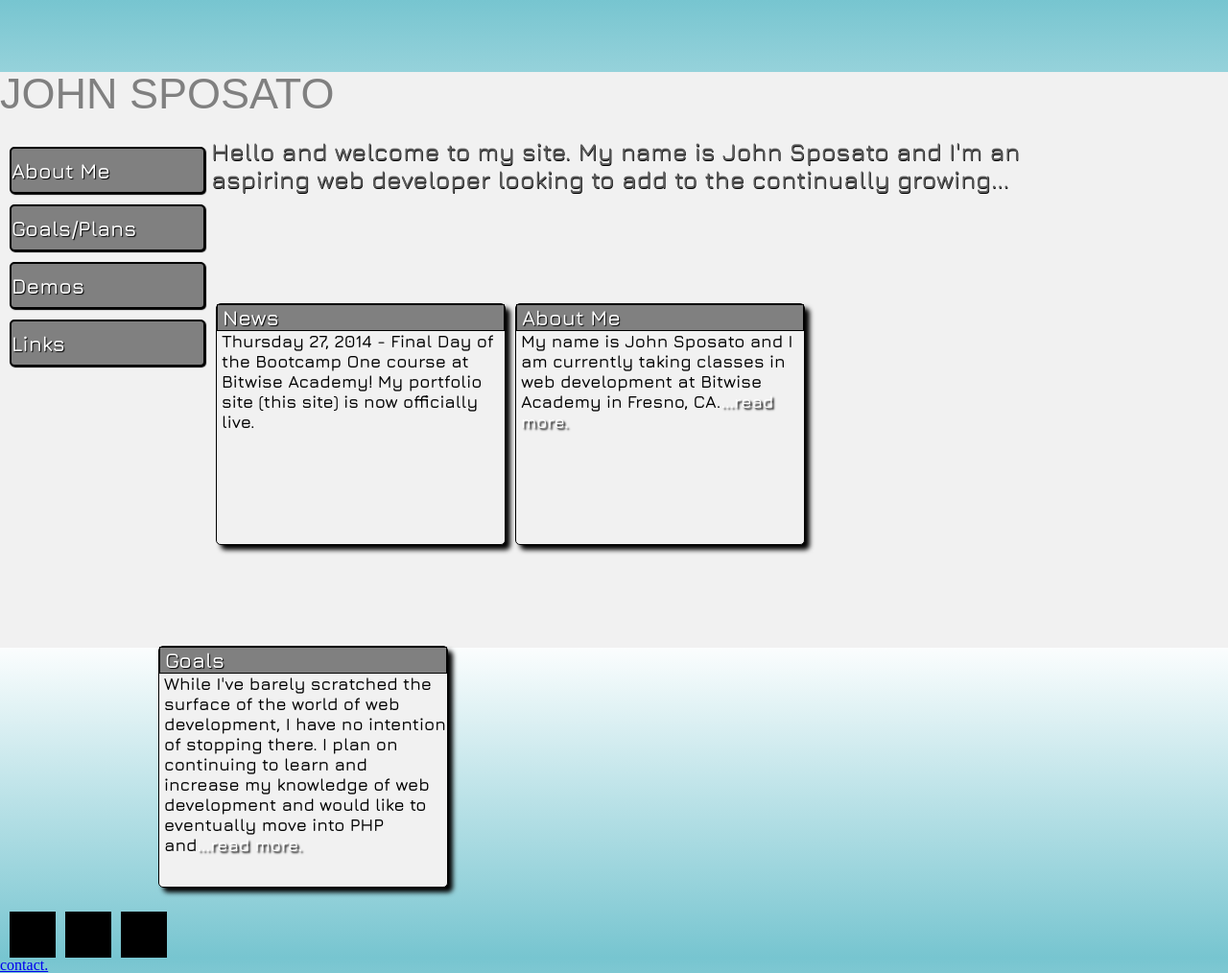
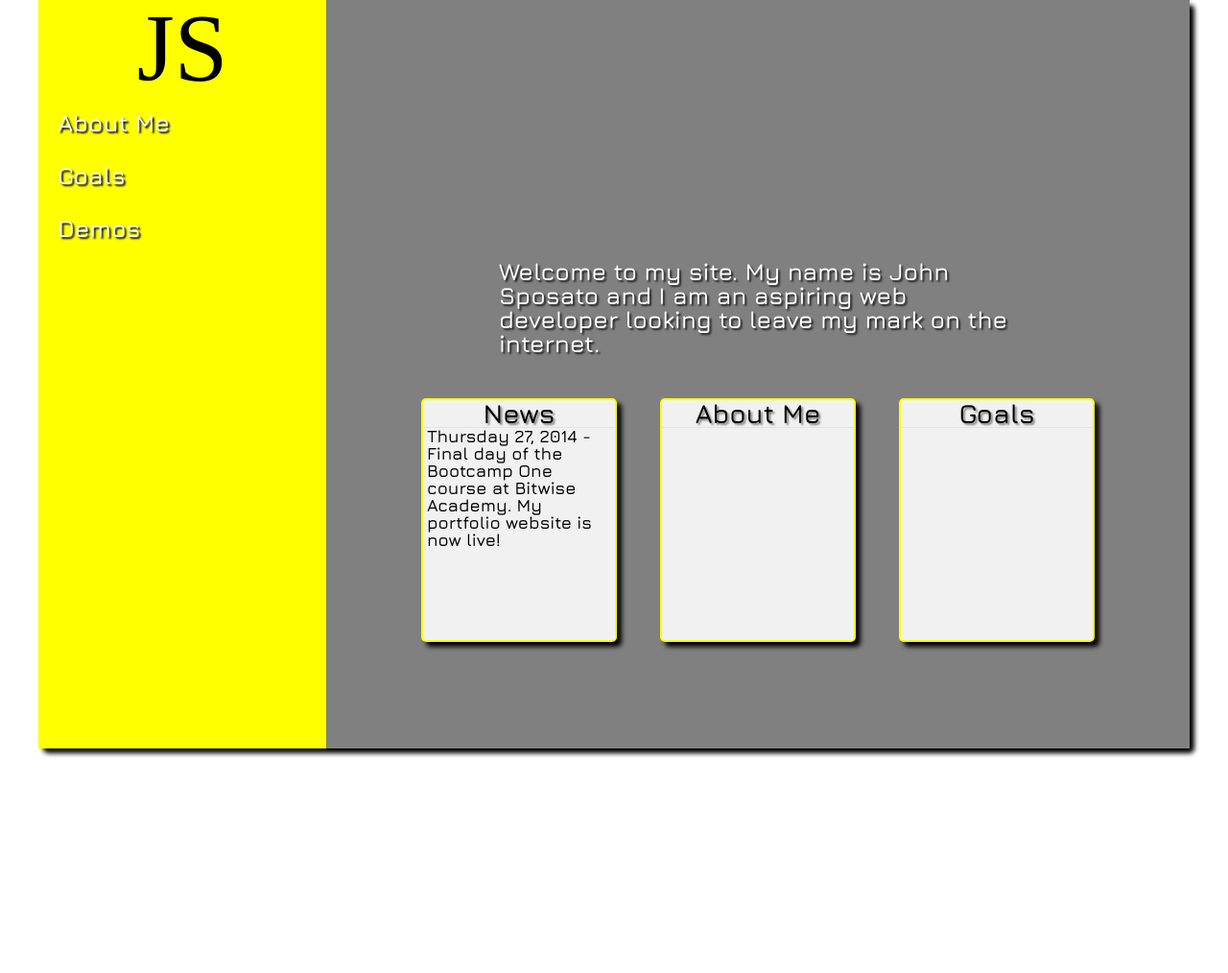
Before and after one commit to jantspo/bootcamp1, a plain HTML site: page index.html in a window 1280 px wide. Shown: the whole page at 96% size. After the commit the page ends 800 px from the top, so only its background shows below. Drawn offline with nearby package versions, Linux system fonts and the light colour scheme; a web font is replaced by a local one.

Commit message:
new site

```diff
--- a/index.html
+++ b/index.html
@@ -1,50 +1,43 @@
 <!DOCTYPE html>
-<html>
+<html lang="eng">
 <head>
+  <meta http-equiv="Content-Type" content="text/html; charset=utf-8"/>
   <title>John Sposato</title>
+  <meta name="author" content="John Sposato">
+  <meta http-equiv="X-UA-Compatible" content="IE=edge,chrome=1">
+  <meta name="HandheldFriendly" content="true">
+  <meta name="viewport" content="width=device-width, initial-scale=1,maximum-scale=1,user-scalable=no">
   <link rel="stylesheet" type="text/css" href="stylesheets/styles.css">
-  <link href='http://fonts.googleapis.com/css?family=Amaranth:700' rel='stylesheet' type='text/css'>
+  <!--[if lt IE 9]>
+  <script src="http://css3-mediaqueries-js.googlecode.com/svn/trunk/css3-mediaqueries.js"></script>
+  <![endif]-->
   <link href='http://fonts.googleapis.com/css?family=Jura:600' rel='stylesheet' type='text/css'>
 </head>
 <body>
   <div id="container">
     <header>
-      <div><a href="#"><h1>JOHN SPOSATO</h1></a></div>
+      <h1><a href="#">JS</a></h1>
+      <nav class="hideme">
+        <ul>
+          <li><a href="">About Me</a></li>
+          <li><a href="">Goals</a></li>
+          <li><a href="">Demos</a></li>
+        </ul>
+      </nav>
     </header>
-    <nav>
-      <ul>
-        <li><a href="pages/aboutme.html">About Me</a></li>
-        <li><a href="pages/goals.html">Goals/Plans</a></li>
-        <li><a href="">Demos</a></li>
-        <li><a href="">Links</a></li>
-      </ul>
-    </nav>
     <main>
-      <p id="welcome_blurb">Hello and welcome to my site. My name is John Sposato and I'm an aspiring web developer looking to add to the continually growing...</p>
-      <aside>
+      <article>
+        <p>Welcome to my site. My name is John Sposato and I am an aspiring web developer looking to leave my mark on the internet.</p>
+      </article>
+      <aside id="news">
         <h3>News</h3>
-        <p>Thursday 27, 2014 - Final Day of the Bootcamp One course at Bitwise Academy! My portfolio site &#40this site&#41 is now officially live. </p>
+        <p>Thursday 27, 2014 - Final day of the Bootcamp One course at Bitwise Academy. My portfolio website is now live!</p>
       </aside>
-      <aside>
-        <h3>About Me</h3>
-        <p>My name is John Sposato and I am currently taking classes in web development at Bitwise Academy in Fresno, CA.<a href="pages/aboutme.html">...read more.</a></p>
-      </aside>
-      <aside>
-        <h3>Goals</h3>
-        <p>While I've barely scratched the surface of the world of web development, I have no intention of stopping there. I plan on continuing to learn and increase my knowledge of web development and would like to eventually move into PHP and<a href="pages/goals.html">...read more.</a></p>
-      </aside>
+      <aside id="aboutMe"><h3>About Me</h3><p></p></aside>
+      <aside id="goals"><h3>Goals</h3><p></p></aside>
+
     </main>
-
-    <footer>
-      <ul>
-        <li><a href="www.facebook.com">Facebook</a></li>
-        <li><a href="www.twitter.com">Twitter</a></li>
-        <li><a href="www.linkedin.com">Linked In</a></li>
-      </ul>
-      <a href="email.com">contact.</a>
-    </footer>
-     <div class="clear"></div>
   </div>
-
+  <div class="clear"></div>
 </body>
 </html>
--- /dev/null
+++ b/stylesheets/mockup.css
@@ -0,0 +1,78 @@
+/*CSS RESET*/
+/* http://meyerweb.com/eric/tools/css/reset/
+   v2.0 | 20110126
+   License: none (public domain)
+*/
+
+html, body, div, span, applet, object, iframe,
+h1, h2, h3, h4, h5, h6, p, blockquote, pre,
+a, abbr, acronym, address, big, cite, code,
+del, dfn, em, img, ins, kbd, q, s, samp,
+small, strike, strong, sub, sup, tt, var,
+b, u, i, center,
+dl, dt, dd, ol, ul, li,
+fieldset, form, label, legend,
+table, caption, tbody, tfoot, thead, tr, th, td,
+article, aside, canvas, details, embed,
+figure, figcaption, footer, header, hgroup,
+menu, nav, output, ruby, section, summary,
+time, mark, audio, video {
+	margin: 0;
+	padding: 0;
+	border: 0;
+	font-size: 100%;
+	font: inherit;
+	vertical-align: baseline;
+}
+/* HTML5 display-role reset for older browsers */
+article, aside, details, figcaption, figure,
+footer, header, hgroup, menu, nav, section {
+	display: block;
+}
+body {
+	line-height: 1;
+}
+ol, ul {
+	list-style: none;
+}
+blockquote, q {
+	quotes: none;
+}
+blockquote:before, blockquote:after,
+q:before, q:after {
+	content: '';
+	content: none;
+}
+table {
+	border-collapse: collapse;
+	border-spacing: 0;
+}
+
+/*My CSS*/
+
+header{
+	width: 350px;
+	height: 100%;
+	background: grey;
+}
+
+header h1{
+	text-align: center;
+	font:200px 'Amaranth', sans-serif;
+	color: red;
+	text-shadow:5px 5px 5px black;
+}
+
+nav{
+	width:350px;
+	height: 700px;
+	background:grey;
+}
+
+nav ul#socialLinks li {
+	float:left;
+}
+
+nav ul#socialLinks li a{
+	text-decoration: none;
+}
--- a/stylesheets/styles.css
+++ b/stylesheets/styles.css
@@ -1,4 +1,3 @@
-/*CSS RESET*/
 /* http://meyerweb.com/eric/tools/css/reset/
    v2.0 | 20110126
    License: none (public domain)
@@ -48,176 +47,138 @@ table {
 	border-spacing: 0;
 }
 
-/* Begin Site CSS */
-
-body{
-background: -webkit-linear-gradient(#77C5D0, white, white, #77C5D0); /* For Safari 5.1 to 6.0 */
-background: -o-linear-gradient(#77C5D0, white, white, #77C5D0); /* For Opera 11.1 to 12.0 */
-background: -moz-linear-gradient(#77C5D0, white, white, #77C5D0); /* For Firefox 3.6 to 15 */
-background: linear-gradient(#77C5D0, white, white, #77C5D0); /* Standard syntax */
-}
-/*body
-{
- background:#77C5D0;
-}*/
-
-div#container{
-	margin:75px 0;
-	background: #f1f1f1;
-	height:600px;
-	/*height: 75%;*/
-}
-/*Header css*/
-header{
-	height:8%;
-	width: 100%;
-	position: relative;
-	padding: 0 0 5px 0;
+#container{
+	height:780px;
+	width: 1200px;
+	background: black;
+	margin: auto;
+	border-radius: 5px;
+	box-shadow: 5px 5px 5px black;
 }
 
-header div {
-	width:375px;
+header{
 	height: 100%;
-	padding-bottom: 5px;
-	text-decoration: none;
-	position: relative;
+	width:25%;
+	min-height: 780px;
+	max-width: 300px;
+	background: yellow;
+	float: left;
 }
 
-header div a{
-	text-decoration: none;
-	color:grey;
-	/*text-shadow:5px 5px 5px black;*/
+header h1{
+	font-size:100px;
+	text-align: center;
 }
 
-header div a:hover{
+header h1 a{
 	text-decoration: none;
-	color:grey;
-	text-shadow:5px 5px 5px black;
+	color:black;
+	text-align: center;
+}
+header nav ul{
 }
 
-
-header div a h1{
-	font-family: 'Amaranth', sans-serif;
-	font-size:45px;
+header nav ul li{
+	list-style: none;
+	padding: 15px 15px;
 }
 
-/*Nav css*/
-nav{
-	margin:15px 0 0 0;
-	width:220px;
-	float:left;
-	height: 400px;
+header nav ul li a{
+	font-family: 'Jura', sans-serif;
+	color:white;
+	text-decoration: none;
+	font-size: 25px;
+	text-shadow:2px 2px 2px black;
+	padding: 2px 5px 2px 5px;
 }
 
-nav ul li{
-	margin:0 0 35px;
-	height: 25px;
-	width: 99%;
+li a:hover{
+	background: grey;
+	padding:2px 5px 2px 5px;
+	box-shadow: 5px 5px 5px black;
+}
+main{
+	height: 100%;
+	width:75%;
+	min-height: 780px;
+	max-width: 900px;
+	background: grey;
+	float:right;
 }
 
-nav ul li a{
-	color: white;
-	text-decoration: none;
-	background: grey
-;	font:22px 'Jura', sans-serif;
-	text-shadow:1px 1px 1px black;
-	width: 200px;
-	height: 25px;
-	display: block;
-	padding: 10px 0;
-	border:2px solid black;
-	border-radius: 5px;
-	box-shadow: 1px 1px 1px black;
-	margin:10px;
+main article{
+	height: auto;
+	width:60%;
+	margin: 30% auto 5%;
 }
 
-nav ul li a:hover{
-	color:white;
-	/*opacity: .75;*/
-	border:1px solid grey;
-	box-shadow: 5px 5px 5px black;
-	background: black;
-}
-
-/*main content css*/
-main{
-	width:960px;
-	min-width: 960px;
-	margin: 0 auto;
-	position: relative;
-}
-
-main p#welcome_blurb{
-	font:bold 25px 'Jura', sans-serif;
-	color:#5c5c5c;
-	text-shadow:.5px .5px .5px black;
-	margin: 0 auto;
-	width: 960px;
-	padding: 15px;
+main article p{
+	font-family: 'Jura', sans-serif;
+	font-size: 25px;
+	color: white;
+	text-shadow: 2px 2px 2px #1f1f1f;
 }
 
 main aside{
-	float:left;
-	height: 250px;
-	width: 300px;
+	height:250px;
+	width: 200px;
+	border:2px solid yellow;
+	float: left;
 	background: #f1f1f1;
-	margin: 100px 5px 5px 5px;
+	box-shadow: 5px 5px 5px black;
 	border-radius: 5px;
-	box-shadow: 5px 5px 5px;
-	position: relative;
-	border: 1px solid black;
+}
+
+#news{
+	margin:0 2.5% 0 11%;
+}
+
+#aboutMe{
+	margin: 0 2.5% 0;
+}
+
+#goals{
+	margin: 0 5% 0 2.5%;
 }
 
 main aside h3{
-	font:22px 'Jura', sans-serif;
-	font-style: bold;
-	color: white;
-	text-shadow:1px 1px 1px black;
-	background: grey;
-	border:1px solid black;
-	padding-left: 5px;
+	border-bottom: 1px solid yellow;
+	font-family:  'Jura', sans-serif;
+	font-size: 28px;
+	text-align: center;
+	text-shadow: 2px 2px 2px grey;
 }
 
 main aside p{
-	font:18px 'Jura', sans-serif;
-	font-style: bold;
-	padding-left: 5px;
+	font-family:  'Jura', sans-serif;
+	font-size:18px;
+	padding: 0 0 0 2%;
 }
-
-main aside p a{
-	text-decoration: none;
-	color: white;
-	text-shadow:2px 2px 2px black;
-}
-
-main aside p a:hover{
-	text-decoration: none;
-	color: white;
-	text-shadow:2px 2px 2px black;
-	background: black;
-}
-
-/*footer css*/
-footer{
-	height: 10%;
-	width: 200px;
-}
-
-footer ul li{
-	margin:20px 0 0 10px;
-	float:left;
-}
-
-footer ul li a{
-	display: inline-block;
-	height: 48px;
-	width: 48px;
-	text-indent: -9999px;
-	background: black;
-}
-
-footer a{}
 
 .clear{
 	clear:both;
 }
+
+/*Responsiveness*/
+
+@media only screen and (max-width:480px) {
+ nav .hideme { display: none; }
+}
+
+
+@media only screen and (max-width:480px){
+	 #container, header, main, article, aside{
+		width: 100%;
+		height: auto;
+		float:none;
+		margin: 0 auto;
+	}
+}
+
+@media only screen and (max-width:768px) {
+
+}
+
+@media only screen and (min-width:768px){
+
+}
```
Also changed, not shown: mockup.html (added, +26 -0 lines).
